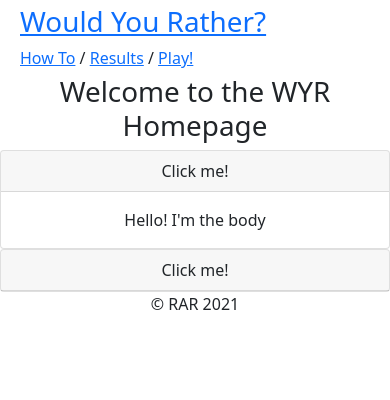
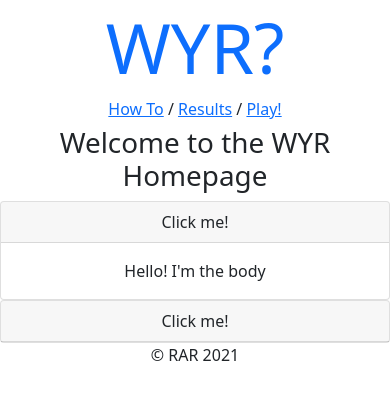
Before and after one commit to rararamberg/would-you-rather, a React (Create React App) app in the folder client/: page / in a window 390 px wide. Shown: the top 400 px of the page. Built offline with nearby package versions, Linux system fonts and the light colour scheme; no server answers.

Commit message:
added responsive design to nav bar

```diff
--- a/client/src/App.css
+++ b/client/src/App.css
@@ -64,6 +64,11 @@ nav {
   padding: 5px 20px;
 }
 
+nav .short-text {
+  display: none;
+}
+
+
 .menu-items {
   display: flex;
   flex-wrap: nowrap;
@@ -92,6 +97,28 @@ nav {
 }
 
 
-@media screen {
+@media screen and (max-width: 768px) {
+  nav {
+    flex-direction: column;
+  }
 
+  nav .full-text {
+    font-size: 75px;
+    margin: 10px 0px 35px 0px;
+  }
+
+  .menu-items {
+    margin-bottom: 35px;
+  }
 }
+
+@media screen and (max-width: 600px) {
+  nav .full-text {
+    display: none;
+  }
+
+  nav .short-text {
+    display: inline-block;
+    font-size: 70px;
+  }
+}
--- a/client/src/components/Nav.jsx
+++ b/client/src/components/Nav.jsx
@@ -9,7 +9,8 @@ function Nav() {
     // align How,Results, Play right
     <nav>
       <Link to="/">
-        <h1>Would You Rather?</h1>
+        <h1 className="full-text">Would You Rather?</h1>
+        <h1 className="short-text">WYR?</h1>
       </Link>
       <div className="menut items">
         <Link to="/how">How To</Link>
```
